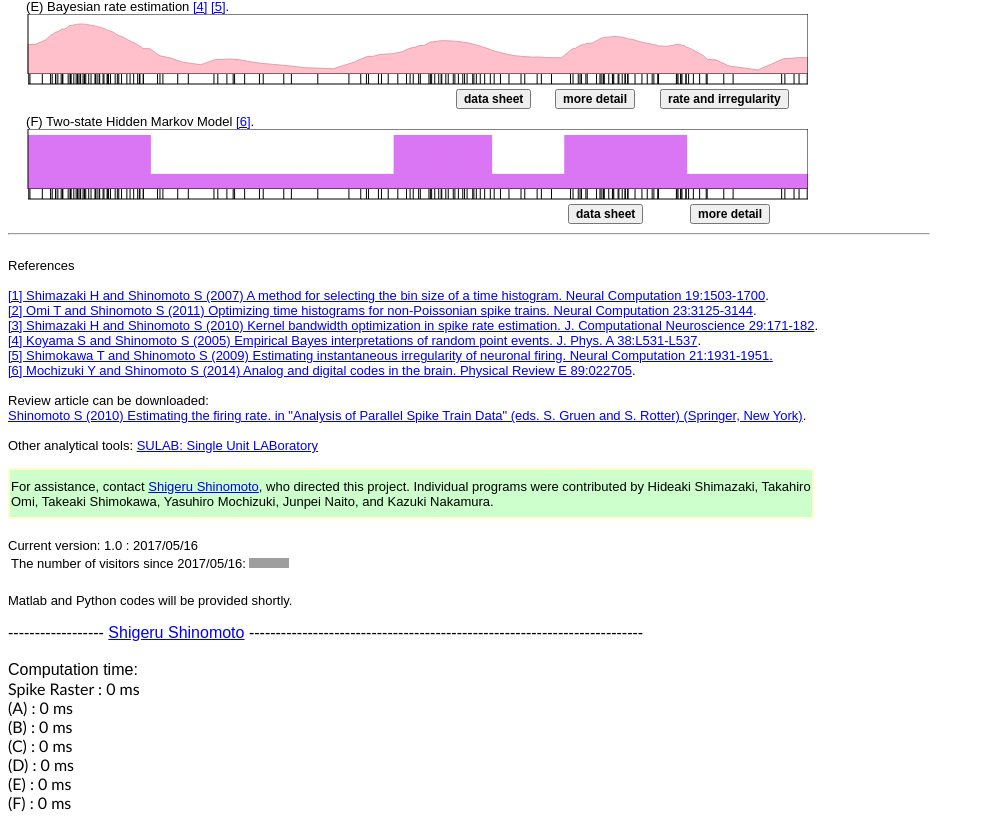
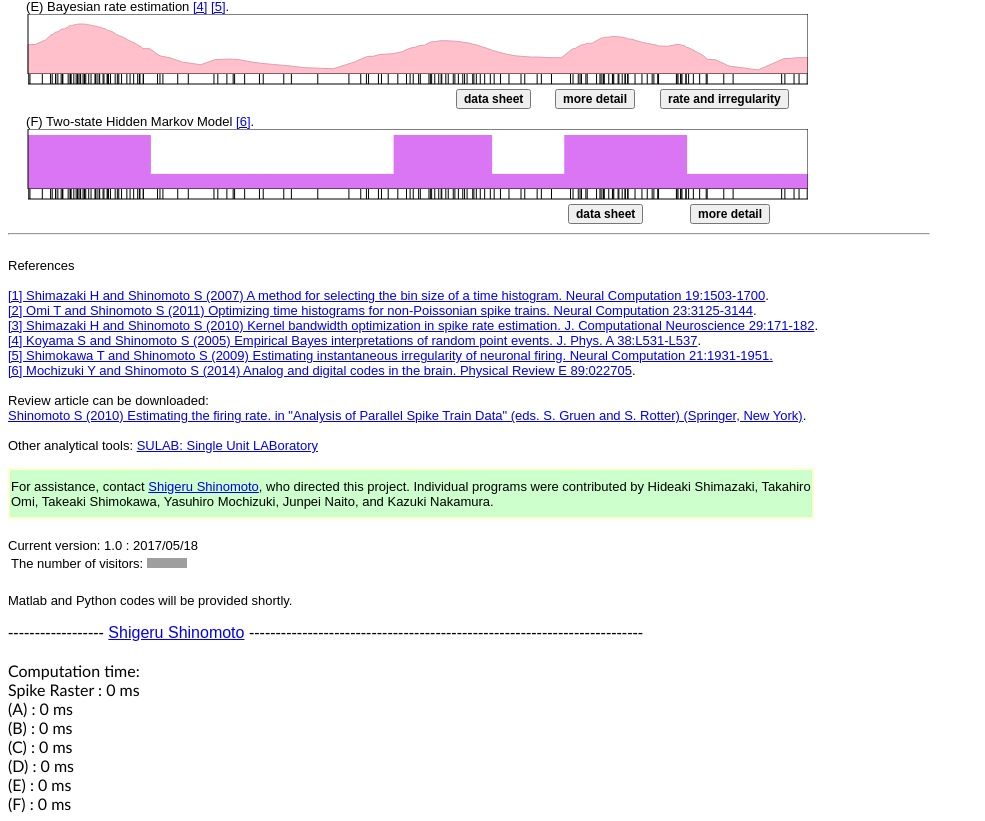
Before and after one commit to NaitoJunpei/gattai, a plain HTML site: page index.html in a window 1280 px wide. Shown: the part 758-1579 px from the top of the page, without its empty margins (0-985 px from the left). Drawn offline with Linux system fonts and the light colour scheme; grey boxes are pictures that could not be loaded.

Commit message:
Revert "表紙"
This reverts commit 19acda90805a86f378451ad2bc7b46e83c46e7e5.

```diff
--- a/index.html
+++ b/index.html
@@ -19,7 +19,7 @@
   <table>
     <tbody>
       <tr>
-        <td height="33" bgcolor="#ccccff" width="800"><font size="+2" face="Arial">Toolbox for constructing the best histograms </font> </td>
+        <td height="33" bgcolor="#ccccff" width="800"><font size="+2" face="Arial">Toolbox: Application programs for constructing time histograms  </font> </td>
       </tr>
     </tbody>
   </table>
@@ -139,12 +139,12 @@ obj1.addEventListener("change",function(evt){
       </tbody>
     </table>
     <br />
-    <font size="2pt" face="Arial">Current version: 1.0 : 2017/05/16<br />
+    <font size="2pt" face="Arial">Current version: 1.0 : 2017/05/18<br />
     </font>
     <table>
       <tbody>
         <tr>
-          <td align="center"><font size="2pt" face="Arial"><font color="#000000" size="2">The number of visitors since 2017/05/16: <span lang="EN-US" style="font-size:11.0pt;font-family:
+          <td align="center"><font size="2pt" face="Arial"><font color="#000000" size="2">The number of visitors: <span lang="EN-US" style="font-size:11.0pt;font-family:
 Arial"><img border="0" width="40" height="10" id="_x0000_i1030" src="http://www.ton.scphys.kyoto-u.ac.jp/~shino/counter/count.cgi?histograms" /></span></font></font></td>
         </tr>
       </tbody>
@@ -157,9 +157,8 @@ Arial"><img border="0" width="40" height="10" id="_x0000_i1030" src="http://www.
   </form>
   <font face="Arial">------------------ <a href="http://www.ton.scphys.kyoto-u.ac.jp/~shino/english.html" target="_blank">Shigeru Shinomoto</a> --------------------------------------------------------------------------
 </font></div>
-<br />
-<font face="Arial">Computation time:
-</font>
+<br>
+Computation time:
 <div id="time">
 </div>
 </body>
```
